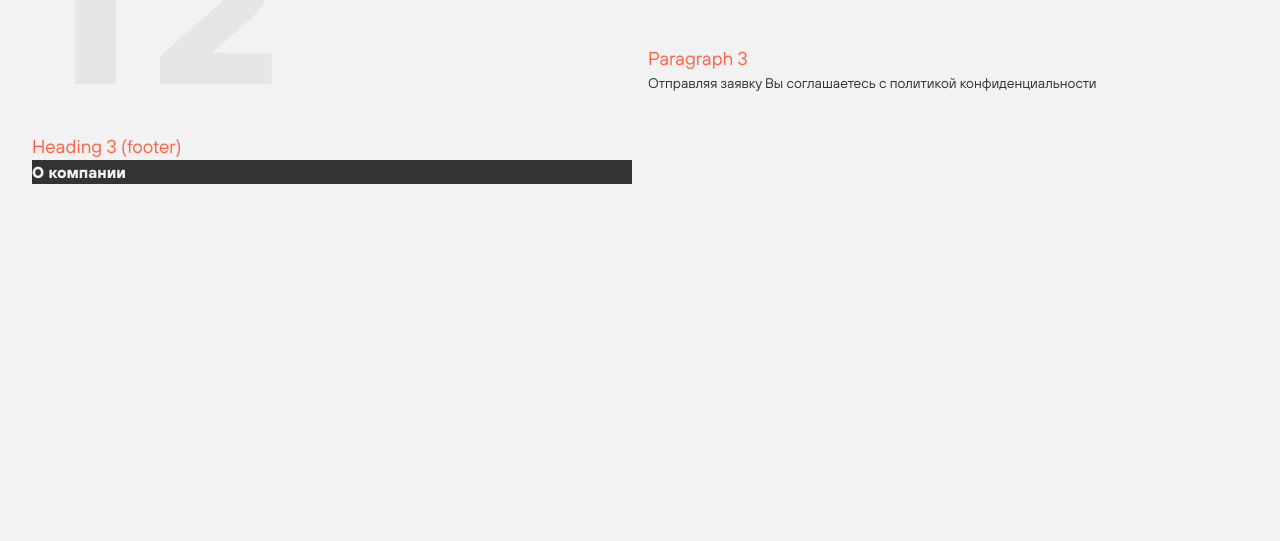
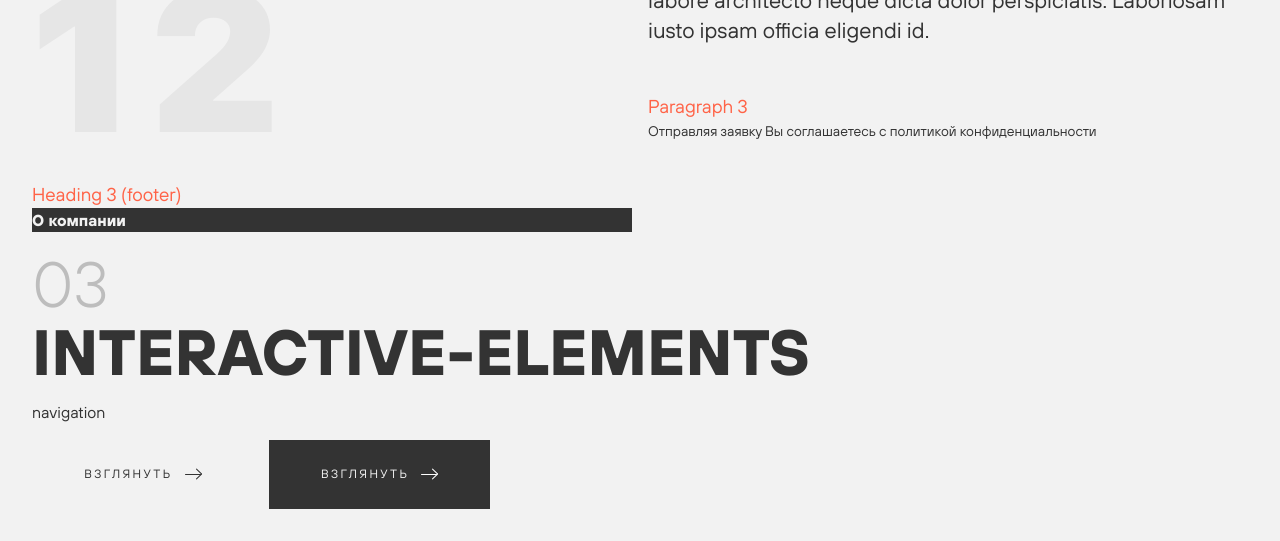
Before and after one commit to profpopoff/Digital-Project, a website built with webpack: page src/design-system.html in a window 1280 px wide. Shown: the part 781-1322 px from the top of the page. Before the commit the page ends 965 px from the top, so only its background shows below. Built offline with nearby package versions, Linux system fonts and the light colour scheme.

Commit message:
start interactive elements

```diff
--- a/src/design-system.html
+++ b/src/design-system.html
@@ -10,8 +10,8 @@
    </head>
 
    <body>
-      <div class="container">
-         <section id="colors">
+      <div class="container flow" style="--flow-space: 3rem; padding-bottom: 2rem;">
+         <section id="colors" class="flow" style="--flow-space: 1rem">
             <h1 class="page-title"><span>01</span>colors</h1>
             <div class="flex">
                <div class="bg-light text-dark" style="flex: 1; padding: 3rem 6rem 1rem 1rem; border: 1px solid #000;">
@@ -25,9 +25,9 @@
                </div>
             </div>
          </section>
-         <section id="typography">
+         <section id="typography" class="flow" style="--flow-space: 1rem">
             <h1 class="page-title"><span>02</span>typography</h1>
-            <div class="flex">
+            <div class="flex" style="--flow-space: 1rem">
                <div class="flow" style="flex: 1;">
                   <div>
                      <h3 style="color: tomato">Heading 1</h3>
@@ -77,6 +77,16 @@
                </div>
             </div>
          </section>
+         <section id="interactive-elements" class="flow" style="--flow-space: 1rem">
+            <h1 class="page-title"><span>03</span>interactive-elements</h1>
+            <div id="navigation">
+               navigation
+            </div>
+            <div class="flex">
+               <button class="main-button bg-white ff-regular fs-12 uppercase">Взглянуть<span></span></button>
+               <a class="main-button bg-dark text-white ff-regular fs-12 uppercase" style="--arrow-color: #fff">Взглянуть<span></span></a>
+            </div>
+         </section>
       </div>
    </body>
 
```
